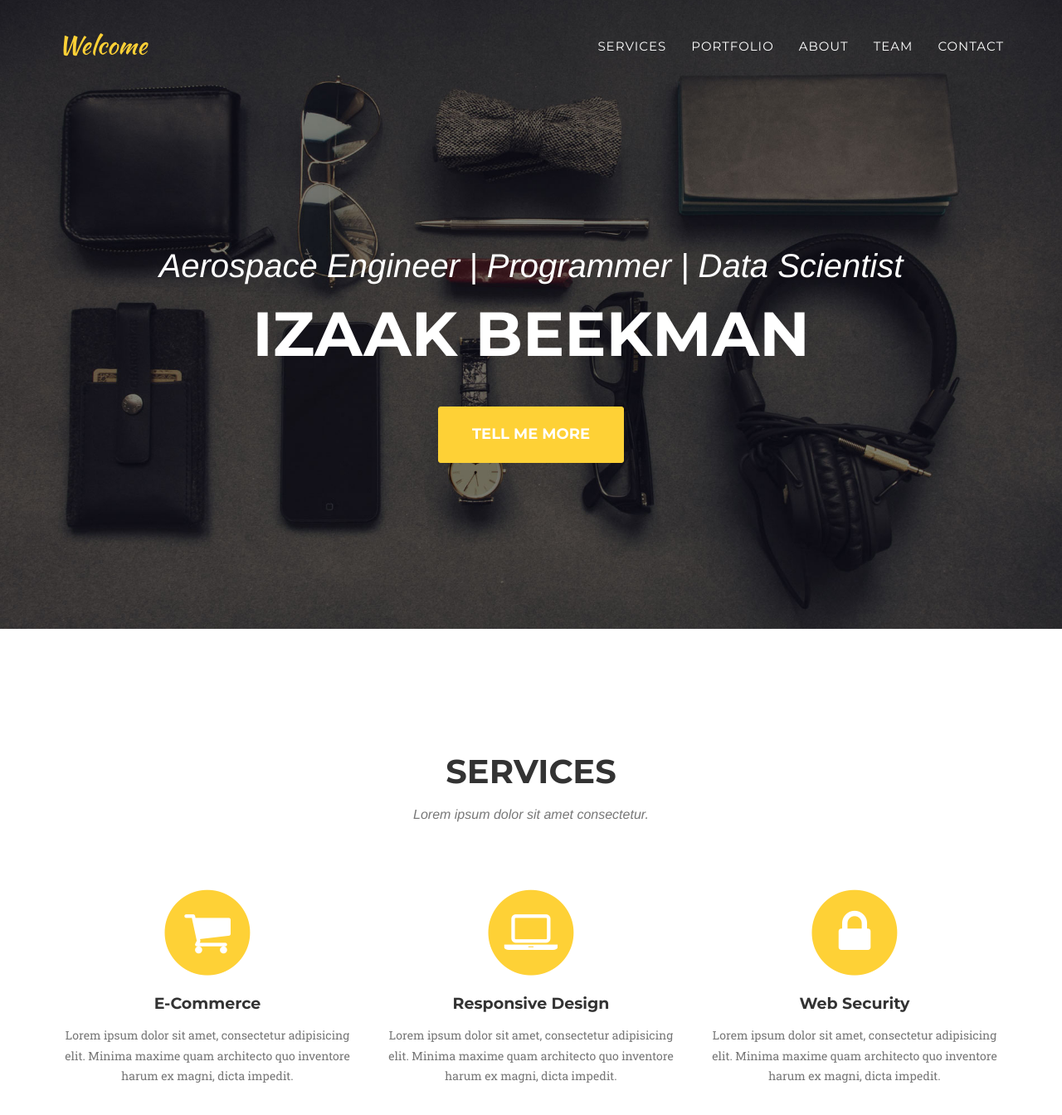
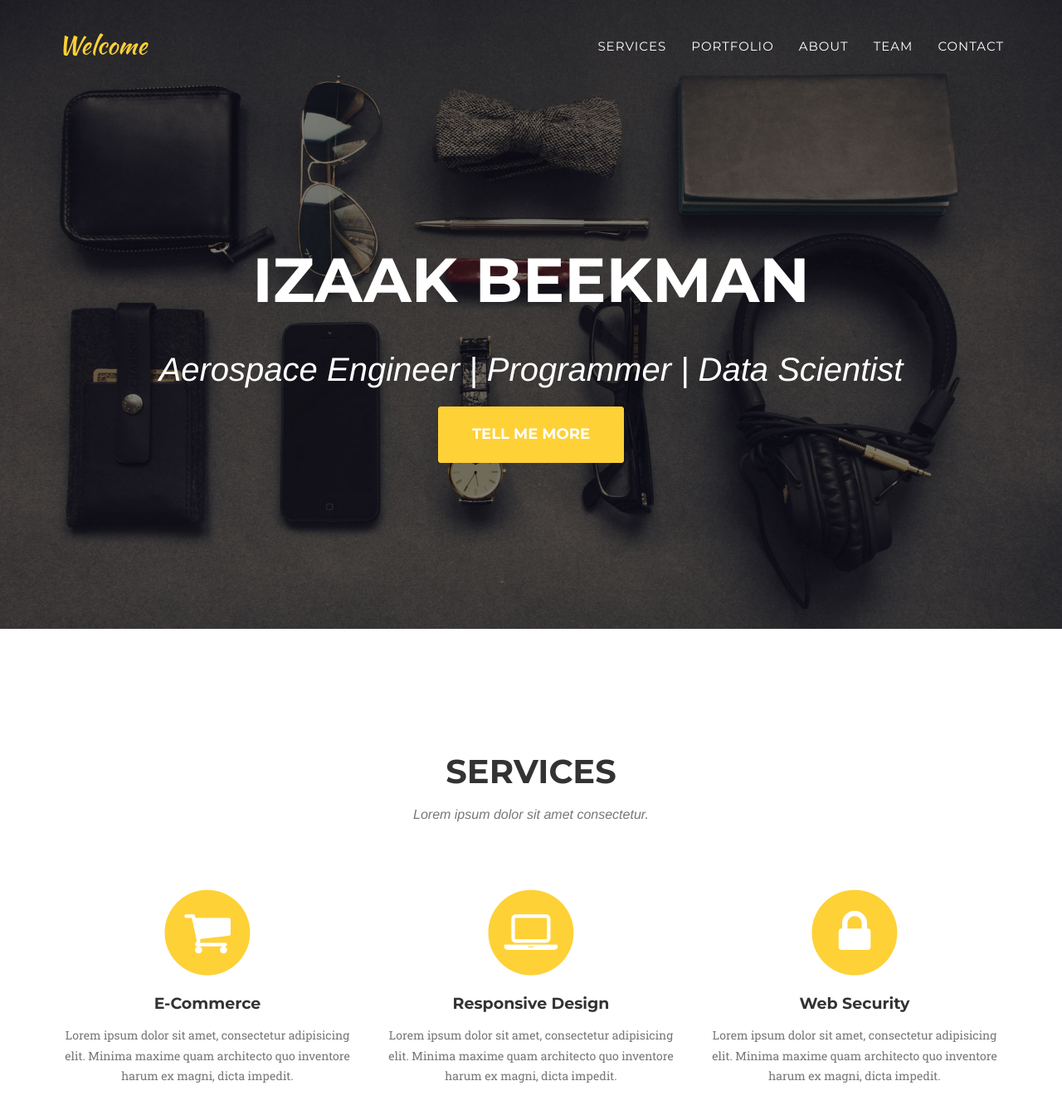
Before and after one commit to zbeekman/zbeekman.github.io, a Jekyll site: the page built from index.html, in a window 1280 px wide and 1400 px high. Shown: the top 1344 px of the window at 83% size. Built offline with Jekyll 4.4.1, drawn with Linux system fonts in a browser that asks for light colours; some web fonts are replaced.

Commit message:
Adjust header

```diff
--- a/_includes/css/agency.css
+++ b/_includes/css/agency.css
@@ -283,9 +283,9 @@ header .intro-text {
 header .intro-text .intro-lead-in {
     margin-bottom: 25px;
     font-family: "Droid Serif","Helvetica Neue",Helvetica,Arial,sans-serif;
-    font-size: 18px;
+    font-size: 12px;
     font-style: italic;
-    line-height: 18px;
+    line-height: 12px;
 }
 
 header .intro-text .intro-heading {
--- a/_includes/header.html
+++ b/_includes/header.html
@@ -44,9 +44,9 @@
     <header>
         <div class="container">
             <div class="intro-text">
-                <div class="intro-lead-in">Aerospace Engineer | Programmer | Data Scientist</div>
-                <div class="intro-heading">Izaak Beekman</div>
-                <a href="#services" class="page-scroll btn btn-xl">Tell Me More</a>
+              <div class="intro-heading">Izaak Beekman</div>
+	      <div class="intro-lead-in">Aerospace Engineer | Programmer | Data Scientist</div>
+              <a href="#services" class="page-scroll btn btn-xl">Tell Me More</a>
             </div>
         </div>
     </header>
```
